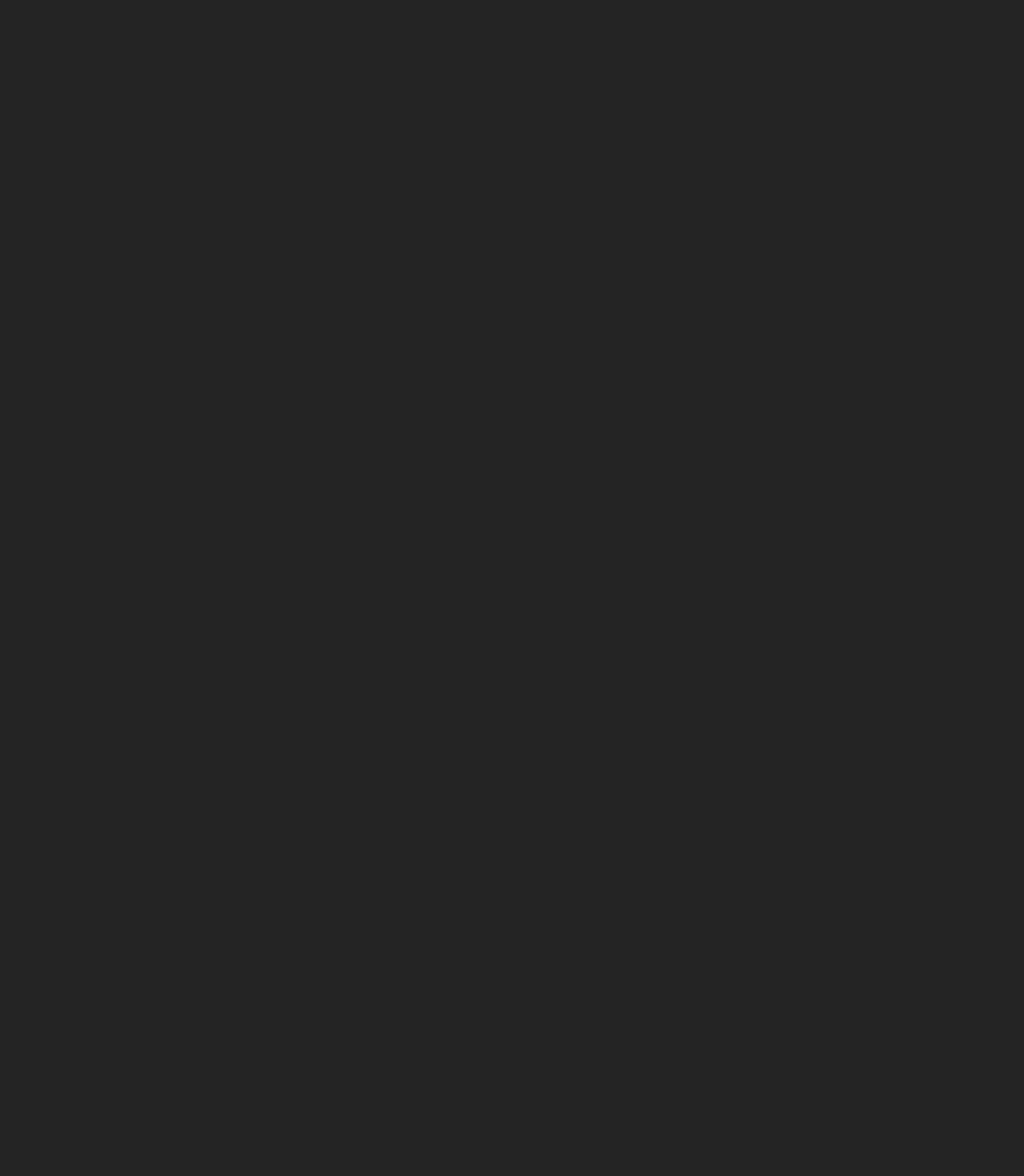
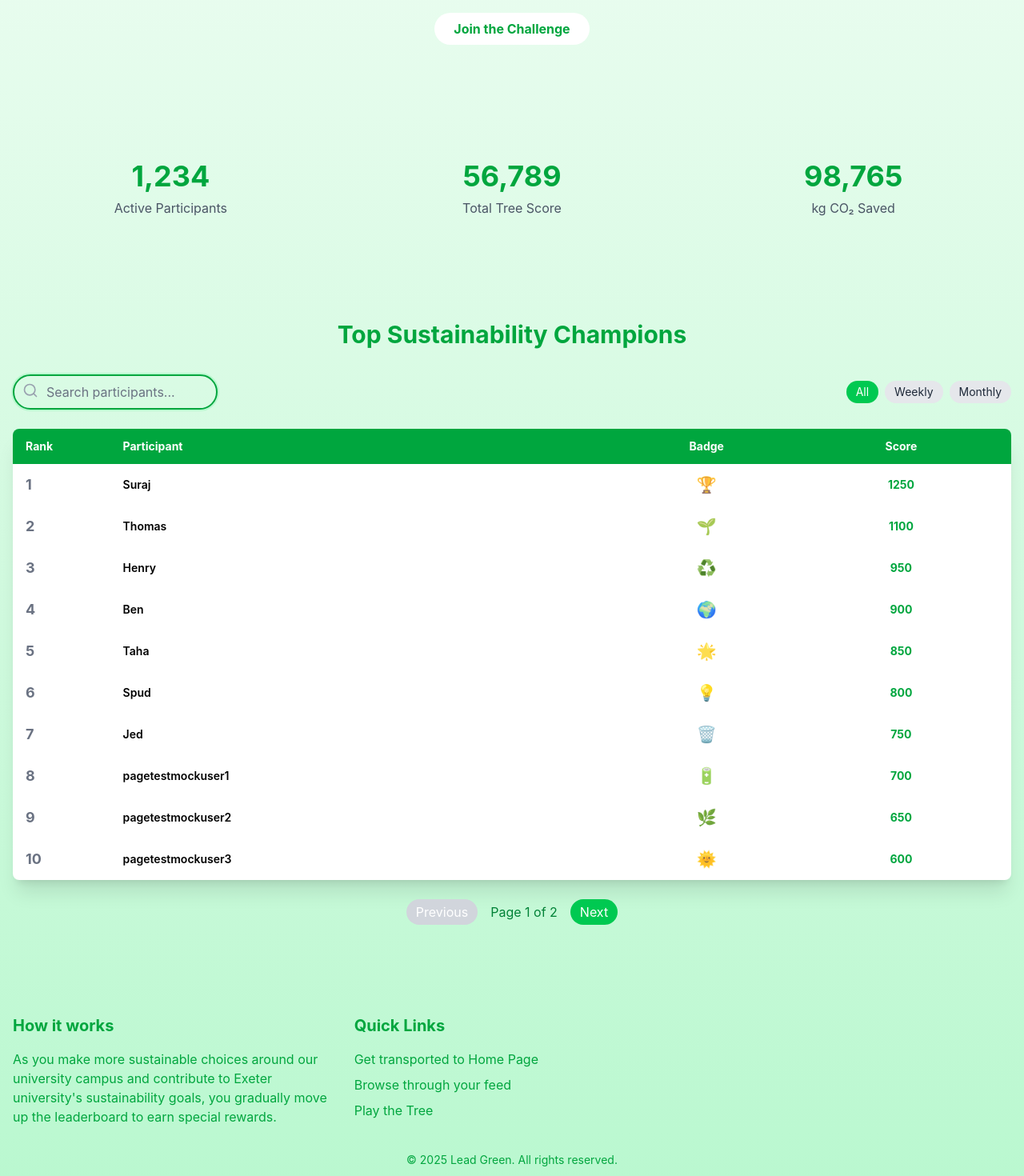
Before and after one commit to sirutisb/LeadGreen, a React (Vite) app in the folder Frontend/: page / in a window 1280 px wide. Shown: the part 300-1770 px from the top of the page at 80% size. Before the commit the page ends 800 px from the top, so only its background shows below. Built offline with nearby package versions, Linux system fonts and the light colour scheme.

Commit message:
Leaderboard/login/Resgister done!
Leaderboard UI is done.

```diff
--- a/Frontend/src/Pages/Home.jsx
+++ b/Frontend/src/Pages/Home.jsx
@@ -43,7 +43,7 @@ export default function Home() {
 
       <footer className="bg-green-800 text-white py-8">
         <div className="container mx-auto px-4 text-center">
-          <p>&copy; 2025 Lead Green. All rights reserved.</p>
+          <p>&copy; © 2025 Lead Green. All rights reserved.</p>
           <p className="mt-2">Committed to a sustainable future.</p>
         </div>
       </footer>
--- a/Frontend/src/Pages/Leaderboard.jsx
+++ b/Frontend/src/Pages/Leaderboard.jsx
@@ -1,9 +1,198 @@
-import React from 'react'
+// import { useState } from "react"
+// import NavBar from "../Components/NavBar"
+// import { Search, ArrowUp, ArrowDown, ArrowRight } from "lucide-react"
+import { useState } from "react"
+import NavBar from "../Components/NavBar"
+import { Search } from "lucide-react"
 
-function Leaderboard() {
+// Mock data for the leaderboard
+const leaderboardData = [
+  { id: 1, name: "Suraj", avatar: "/placeholder.svg?height=50&width=50", score: 1250, trend: "up", badge: "🏆" },
+  { id: 2, name: "Thomas", score: 1100, badge: "🌱" },
+  { id: 3, name: "Henry", score: 950, badge: "♻️" },
+  { id: 4, name: "Ben", score: 900, badge: "🌍" },
+  { id: 5, name: "Taha", score: 850, badge: "🌟" },
+  { id: 6, name: "Spud", score: 800, badge: "💡" },
+  { id: 7, name: "Jed", score: 750, badge: "🗑️" },
+  { id: 8, name: "pagetestmockuser1", score: 700, badge: "🔋" },
+  { id: 9, name: "pagetestmockuser2", score: 650, badge: "🌿" },
+  { id: 10, name: "pagetestmockuser3", score: 600, badge: "🌞" },
+  { id: 11, name: "pagetestmockuser4", score: 550, badge: "💧" },
+  { id: 12, name: "pagetestmockuser5", score: 500, badge: "🌊" }
+];
+
+// const LeaderboardPage = () => {
+//   const [searchTerm, setSearchTerm] = useState("");
+//   const [activeTab, setActiveTab] = useState("all");
+
+//   const filteredLeaderboard = leaderboardData.filter((user) =>
+//     user.name.toLowerCase().includes(searchTerm.toLowerCase())
+//   );
+
+//   const trendIcon = {
+//     up: <ArrowUp className="h-4 w-4 text-green-500" />,
+//     down: <ArrowDown className="h-4 w-4 text-red-500" />,
+//     stable: <ArrowRight className="h-4 w-4 text-yellow-500" />,
+//   };
+const LeaderboardPage = () => {
+  const [searchTerm, setSearchTerm] = useState("")
+  const [activeTab, setActiveTab] = useState("all")
+  const [currentPage, setCurrentPage] = useState(1)
+  const entriesPerPage = 10
+
+  const filteredLeaderboard = leaderboardData.filter((user) =>
+    user.name.toLowerCase().includes(searchTerm.toLowerCase()),
+  )
+
+  const indexOfLastEntry = currentPage * entriesPerPage
+  const indexOfFirstEntry = indexOfLastEntry - entriesPerPage
+  const currentEntries = filteredLeaderboard.slice(indexOfFirstEntry, indexOfLastEntry)
+
+  const totalPages = Math.ceil(filteredLeaderboard.length / entriesPerPage)
+
+  const handlePageChange = (newPage) => {
+    setCurrentPage(newPage)
+  }
+
   return (
-    <div>Leaderboard</div>
-  )
-}
+    <div className="min-h-screen bg-gradient-to-b from-green-50 to-green-200">
+      <NavBar />
 
-export default Leaderboard
+      {/* Hero Section */}
+      <section className="text-green-700 py-20">
+        <div className="container mx-auto px-4 text-center">
+          <h1 className="text-4xl font-bold mb-4">Sustainability Leaderboard</h1>
+          <p className="text-xl mb-8">Join the movement and make a difference!</p>
+          <button className="bg-white text-green-600 font-bold py-2 px-6 rounded-full hover:bg-green-100 transition duration-300">
+            Join the Challenge
+          </button>
+        </div>
+      </section>
+
+      {/* Stats Section */}
+      <section className="py-16">
+        <div className="container mx-auto px-4">
+          <div className="grid grid-cols-1 md:grid-cols-3 gap-8">
+            <div className="text-center">
+              <div className="text-4xl font-bold text-green-600 mb-2">1,234</div>
+              <div className="text-gray-600">Active Participants</div>
+            </div>
+            <div className="text-center">
+              <div className="text-4xl font-bold text-green-600 mb-2">56,789</div>
+              <div className="text-gray-600">Total Tree Score</div>
+            </div>
+            <div className="text-center">
+              <div className="text-4xl font-bold text-green-600 mb-2">98,765</div>
+              <div className="text-gray-600">kg CO₂ Saved</div>
+            </div>
+          </div>
+        </div>
+      </section>
+
+      {/* Leaderboard Section */}
+      <section className="py-16">
+        <div className="container mx-auto px-4">
+          <h2 className="text-3xl font-bold text-center text-green-600 mb-8">Top Sustainability Champions</h2>
+
+          {/* Search and Tabs */}
+          <div className="mb-6 flex flex-col md:flex-row justify-between items-center">
+            <div className="relative mb-4 md:mb-0 w-full md:w-auto">
+              <input
+                type="text"
+                placeholder="Search participants..."
+                className="w-full md:w-64 pl-10 pr-4 py-2 border-2 border-green-600 rounded-full ring-2 ring-green-200 text-black placeholder:text-gray-500 focus:border-green-400 focus:ring-green-400"
+                value={searchTerm}
+                onChange={(e) => setSearchTerm(e.target.value)}
+              />
+              <Search className="absolute left-3 top-2.5 h-5 w-5 text-gray-400" />
+            </div>
+            <div className="flex space-x-2">
+              {["all", "weekly", "monthly"].map((tab) => (
+                <button
+                  key={tab}
+                  className={`px-3 py-1 rounded-full text-sm ${
+                    activeTab === tab ? "bg-green-500 text-white" : "bg-gray-200 text-gray-800"
+                  } hover:bg-green-500 hover:text-white transition duration-300`}
+                  onClick={() => setActiveTab(tab)}
+                >
+                  {tab.charAt(0).toUpperCase() + tab.slice(1)}
+                </button>
+              ))}
+            </div>
+          </div>
+
+
+          {/* Leaderboard List */}
+          <div className="bg-white rounded-lg shadow-xl overflow-hidden">
+            <div className="grid grid-cols-10 bg-green-600 text-white py-3 px-4 text-sm">
+              <div className="col-span-1 font-bold">Rank</div>
+              <div className="col-span-5 font-bold">Participant</div>
+              <div className="col-span-2 font-bold text-center">Badge</div>
+              <div className="col-span-2 font-bold text-center">Score</div>
+            </div>
+            {currentEntries.map((user, index) => (
+              <div
+                key={user.id}
+                className="grid grid-cols-10 items-center py-3 px-4 hover:bg-green-50 transition duration-300 text-sm"
+              >
+                <div className="col-span-1 font-bold text-lg text-gray-500">{indexOfFirstEntry + index + 1}</div>
+                <div className="col-span-5 font-semibold text-black">{user.name}</div>
+                <div className="col-span-2 text-center text-xl">{user.badge}</div>
+                <div className="col-span-2 text-center font-bold text-green-600">{user.score}</div>
+              </div>
+            ))}
+          </div>
+
+          <div className="mt-6 flex justify-center items-center space-x-4">
+            <button
+              onClick={() => setCurrentPage((prev) => Math.max(prev - 1, 1))}
+              disabled={currentPage === 1}
+              className="px-3 py-1 bg-green-500 text-white rounded-full disabled:bg-gray-300"
+            >
+              Previous
+            </button>
+            <span className="text-green-700">
+              Page {currentPage} of {Math.ceil(filteredLeaderboard.length / entriesPerPage)}
+            </span>
+            <button
+              onClick={() =>
+                setCurrentPage((prev) => Math.min(prev + 1, Math.ceil(filteredLeaderboard.length / entriesPerPage)))
+              }
+              disabled={currentPage === Math.ceil(filteredLeaderboard.length / entriesPerPage)}
+              className="px-3 py-1 bg-green-500 text-white rounded-full disabled:bg-gray-300"
+            >
+              Next
+            </button>
+          </div>
+        </div>
+      </section>
+
+      {/* Footer */}
+      <footer className="text-green-600 py-12">
+        <div className="container mx-auto px-4">
+          <div className="grid grid-cols-1 md:grid-cols-3 gap-8">
+            <div>
+              <h3 className="text-xl font-bold mb-4">How it works</h3>
+              <p>
+                As you make more sustainable choices around our university campus and contribute
+                to Exeter university's sustainability goals, you gradually move up the leaderboard
+                to earn special rewards.
+              </p>
+            </div>
+            <div>
+              <h3 className="text-xl font-bold mb-4">Quick Links</h3>
+              <ul className="space-y-2">
+                <li><a href="#" className="hover:underline">Get transported to Home Page</a></li>
+                <li><a href="#" className="hover:underline">Browse through your feed</a></li>
+                <li><a href="#" className="hover:underline">Play the Tree</a></li>
+              </ul>
+            </div>
+          </div>
+          <div className="mt-8 text-center text-sm">© 2025 Lead Green. All rights reserved.</div>
+        </div>
+      </footer>
+    </div>
+  );
+};
+
+export default LeaderboardPage;
```
